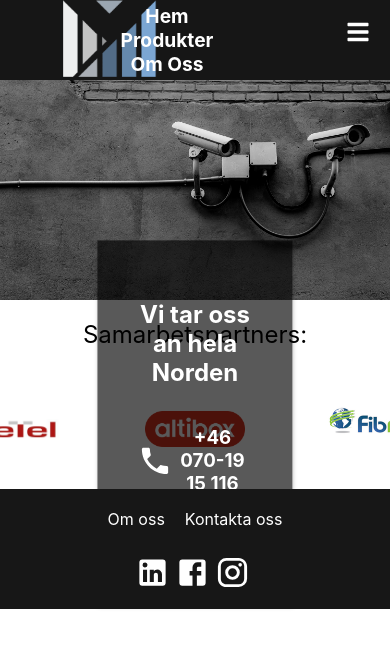
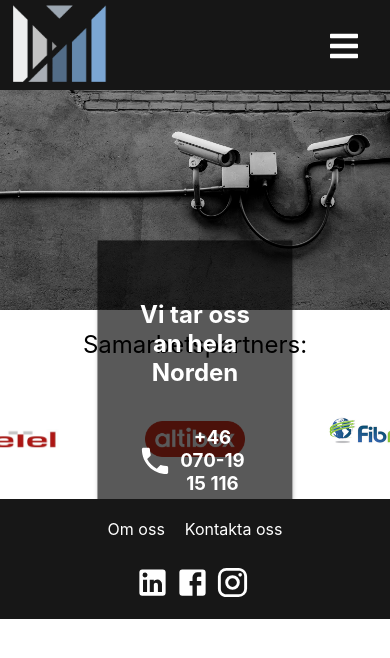
Before and after one commit to Joakim-Andersson/realtech-security, a React (Create React App) app: page / in a window 390 px wide. Shown: the top 658 px of the page. Built offline with nearby package versions, Linux system fonts and the light colour scheme.

Commit message:
Add hamburger-menu for mobile and tablets

```diff
--- a/src/components/Nav/Nav.css
+++ b/src/components/Nav/Nav.css
@@ -1,7 +1,6 @@
 .nav {
-  background-color: var(--main--color);
   background: #161616;
-  height: 80px;
+  height: 90px;
   display: flex;
   flex-direction: row;
   color: #FFFFFF;
@@ -14,7 +13,6 @@
 
 .nav__container {
   display: flex;
-  justify-content: space-between;
   align-content: center;
   width: 100%;
   max-width: 1000px;
@@ -22,52 +20,56 @@
 }
 
 .nav__logo {
-  margin-left: 20px;
   cursor: pointer;
   float: left;
-  margin: 8px;
-  margin-left: 20px;
-  height: 70%;
+  margin: 5px;
+}
+
+.nav__logo img{
+  margin: 5px;
 }
 
 .mobile__icon {
   position: absolute;
   color: white;
-  top: 20px;
-  right: 20px;
-  font-size: 1.5rem;
+  top: 30px;
+  right: 30px;
+  font-size: 2rem;
   cursor: pointer;
   z-index: 1000;
 }
 
 .nav__menu {
-  display: flex;
+display: none;
+}
+
+.nav__menu-active {
+  right: 0px;
+  background-color: blue; display: flex;
   flex-direction: column;
-  justify-content: flex-end;
+  justify-content: center;
   list-style-type: none;
-  width: 60%;
+  width: 50%;
+  height: 100vh;
   transition: all 0.3s ease;
   position: absolute;
+  padding: 0;
 }
 
-.nav_menu {
-  display: flex;
-  flex-direction: row;
-}
-
-.active {
-  right: 0;
+.nav__menu-active .nav__item {
+font-size: 2rem;
+margin: 20px;
 }
 
 .nav__item {
-  margin: 0px 0 0 20px;
+  margin: 0px 0 0 10px;
   font-size: 1.2rem;
   font-weight: 550;
   text-transform: uppercase;
 }
 
 .nav__item a {
-  padding: 10px;
+  padding: 5px;
   font-weight: bold;
   border-radius: 10px;
   text-transform: capitalize;
@@ -79,25 +81,29 @@
   color: #6588AC;
 }
 
+
 @media screen and (min-width: 960px) {
   .nav__container {
     width: 100%;
     max-width: 1400px;
     align-items: center;
+    justify-content: space-between;
   }
   .mobile__icon {
     display: none;
   }
+
   .nav__menu {
     display: flex;
     flex-direction: row;
     justify-content: space-between;
     align-items: center;
     height: 80px;
-    position: unset;
     background-color: transparent;
+    list-style-type: none;
   }
+
   .nav__item {
-    margin: 0px 20px;
+    margin: 0px 10px;
   }
 }
--- a/src/components/Nav/Nav.js
+++ b/src/components/Nav/Nav.js
@@ -8,8 +8,8 @@ import Logo from "../../assets/logo_transparent.png"
 
 
 function Nav() {
-    const [click, setClick] = useState(false)
-    const handleClick = () => setClick(!click)
+    const [clicked, setClicked] = useState(false)
+    const handleClick = () => setClicked(!clicked)
 
     return (
         <nav className="nav">
@@ -20,8 +20,7 @@ function Nav() {
                     </Link>
                 </div>
                 <ul
-                    className={`nav__menu ${click && "nav_menu active"}`}
-                    onClick={handleClick}
+                    className={clicked ? "nav__menu-active" : "nav__menu"}
                     role="presentation"
                 >
                     <li className="nav__item">
@@ -31,11 +30,14 @@ function Nav() {
                         <Link to="/produkter">Produkter</Link>
                     </li>
                     <li className="nav__item">
+                        <Link to="/blog">blogg</Link>
+                    </li>
+                    <li className="nav__item">
                         <Link to="/om-oss">Om oss</Link>
                     </li>
                 </ul>
                 <div className="mobile__icon" onClick={handleClick} role="presentation">
-                    {click ? <FaTimes /> : <FaBars />}
+                    {clicked ? <FaTimes /> : <FaBars />}
                 </div>
             </div>
         </nav>
--- a/src/components/Produkter/Produkter.js
+++ b/src/components/Produkter/Produkter.js
@@ -1,3 +1,4 @@
+
 import { React, useState, useEffect } from "react";
 
 import "./Produkter.css"
```
Also changed, not shown: 1 other file (tests, documents, lock files or other folders).
